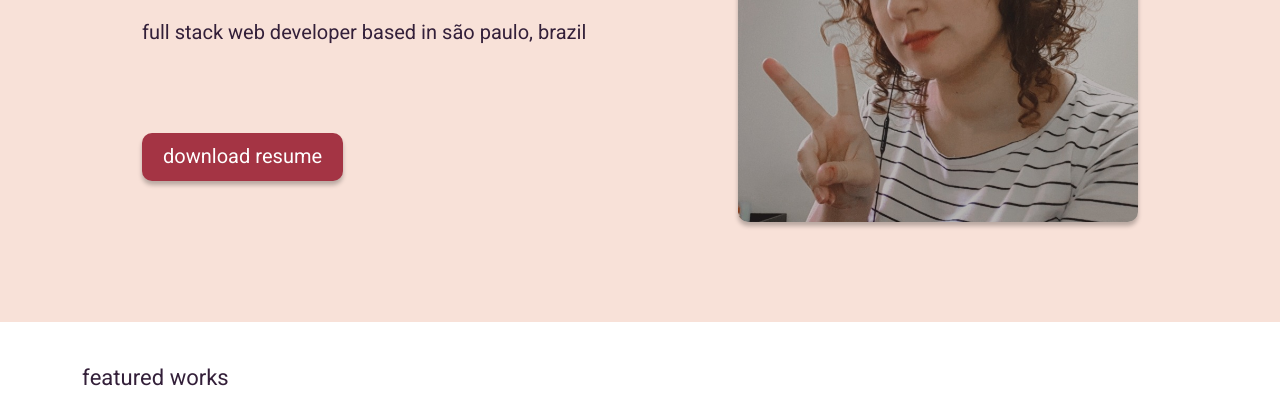
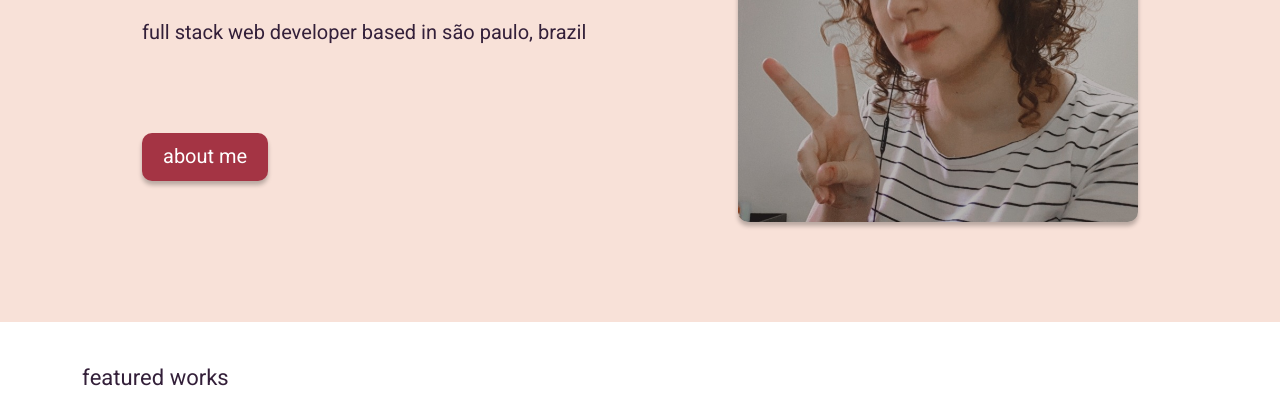
Before and after one commit to nmartineli/shecodes-portfolio, a plain HTML site: page index.html in a window 1280 px wide. Shown: the part 385-800 px from the top of the page. Drawn offline with nearby package versions, Linux system fonts and the light colour scheme.

Commit message:
Update index.html

```diff
--- a/index.html
+++ b/index.html
@@ -79,11 +79,11 @@
             <h1>natalia martineli</h1>
             <p>full stack web developer based in são paulo, brazil</p>
             <a
-              href="/src/natalia-martineli.pdf"
+              href="/about.html"
               class="button"
               target="_blank"
               title="download natalia's resume"
-              >download resume</a
+              >about me</a
             >
           </div>
           <div>
```
